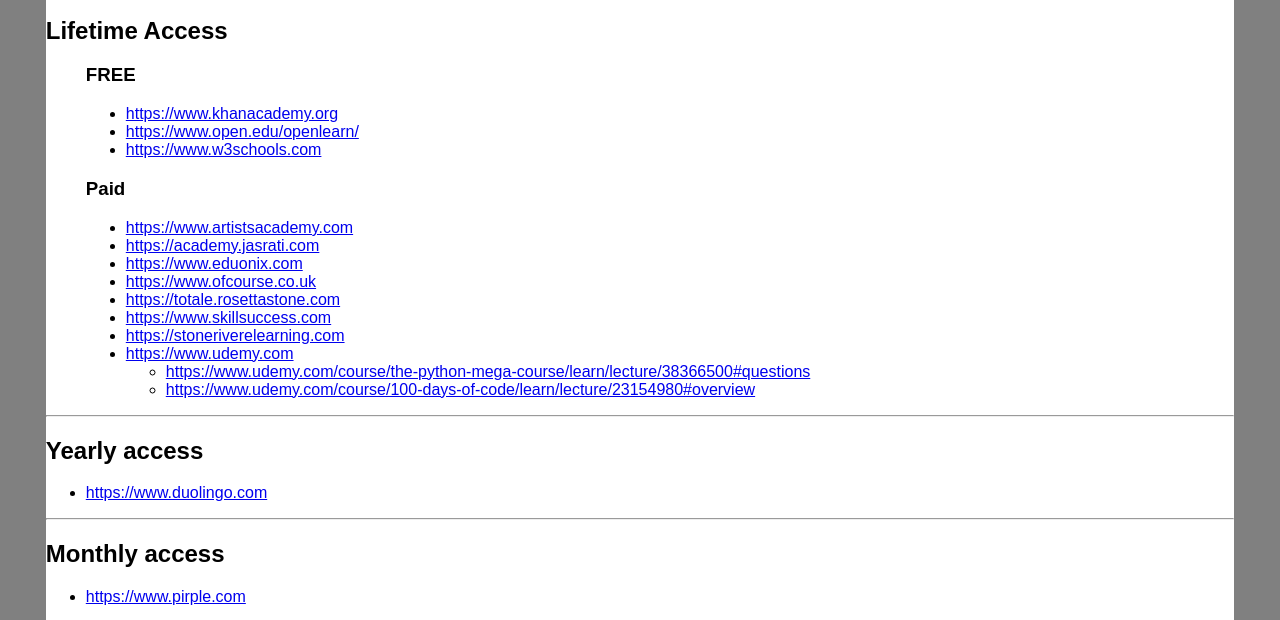
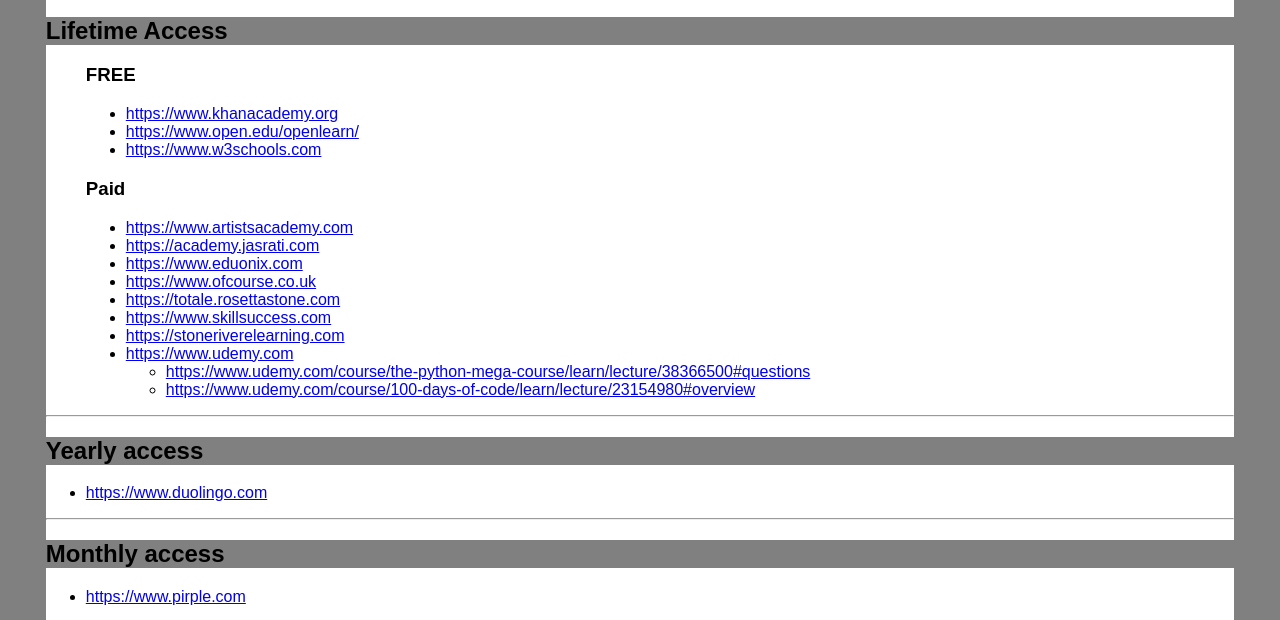
Before and after one commit to pramnora/moc, a plain HTML site: page index.html in a window 1280 px wide. Shown: the part 179-799 px from the top of the page. Drawn offline with Linux system fonts and the light colour scheme.

Commit message:
Update index.html
Deleted body{margin-left:1cm;margin-right:1cm;}
Added: h2{background-color:grey;color:black;}

```diff
--- a/index.html
+++ b/index.html
@@ -16,8 +16,6 @@
    }
 
    body{
-    border-left:1cm;
-    border-right:1cm;
     font-family:arial,verdana,sans-serif;
     color:black;background-color:white;
    }
@@ -40,6 +38,11 @@
     padding:25px;
     background-color:silver;
     color:white;
+   }
+
+   h2{
+    background-color:grey;
+    color:black;
    }
 
    /* Classes */
```
